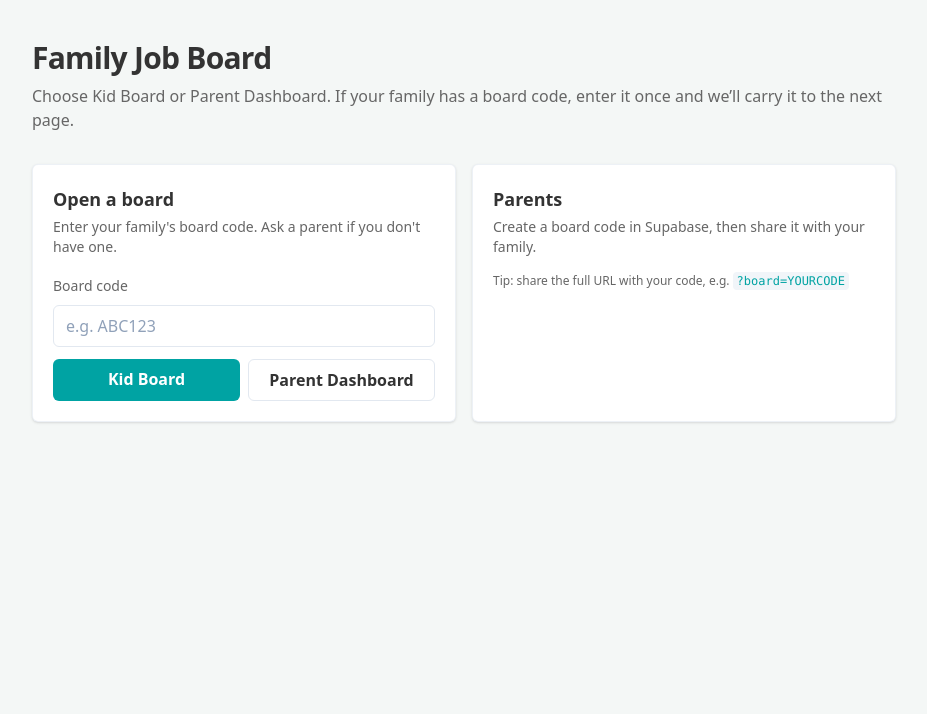
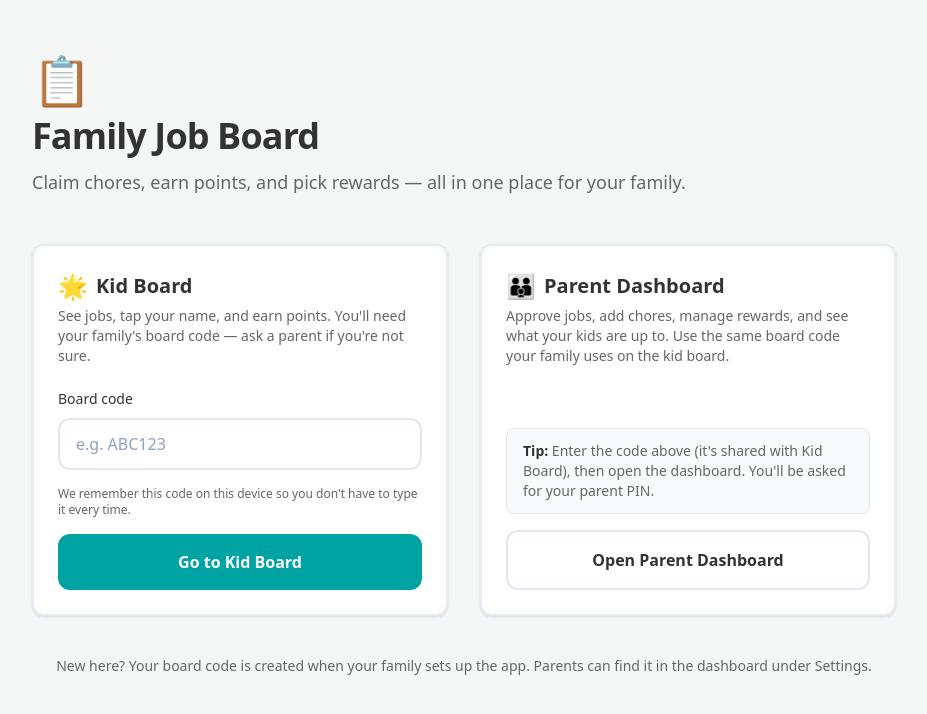
Before and after one commit to FalseEnigma/family-job-board, a Next.js app: page / in a window 1280 px wide. Shown: the top 714 px of the page, without its empty margins (176-1103 px from the left). Built offline with nearby package versions, Linux system fonts and the light colour scheme.

Commit message:
landing page adjust

```diff
--- a/app/page.tsx
+++ b/app/page.tsx
@@ -1,7 +1,9 @@
 'use client'
 
-import { useState } from 'react'
+import { useEffect, useState } from 'react'
 import Link from 'next/link'
+
+const BOARD_CODE_KEY = 'family_job_board_code'
 
 function boardUrl(path: string, code: string | null) {
   if (!code || !code.trim()) return path
@@ -10,67 +12,125 @@ function boardUrl(path: string, code: string | null) {
 
 export default function Home() {
   const [boardCode, setBoardCode] = useState('')
+  const [mounted, setMounted] = useState(false)
+
+  useEffect(() => {
+    setMounted(true)
+    try {
+      const saved = localStorage.getItem(BOARD_CODE_KEY)
+      if (saved) setBoardCode(saved)
+    } catch {
+      /* ignore */
+    }
+  }, [])
+
+  const persistCode = (value: string) => {
+    setBoardCode(value)
+    try {
+      if (value.trim()) {
+        localStorage.setItem(BOARD_CODE_KEY, value.trim())
+      } else {
+        localStorage.removeItem(BOARD_CODE_KEY)
+      }
+    } catch {
+      /* ignore */
+    }
+  }
+
   return (
     <div className="min-h-screen bg-ease-bg text-[#333333]">
-      <main className="mx-auto w-full max-w-4xl px-4 py-10">
-        <header className="flex flex-col gap-2">
-          <h1 className="text-3xl font-bold tracking-tight text-[#333333]">Family Job Board</h1>
-          <p className="text-[#666666]">
-            Choose Kid Board or Parent Dashboard. If your family has a board
-            code, enter it once and we’ll carry it to the next page.
+      <main className="mx-auto w-full max-w-4xl px-4 py-8 sm:py-14">
+        {/* Hero */}
+        <div className="text-center sm:text-left mb-10 sm:mb-12">
+          <p className="text-4xl sm:text-5xl mb-3" aria-hidden>
+            📋
           </p>
-        </header>
+          <h1 className="text-3xl sm:text-4xl font-bold tracking-tight text-[#333333]">
+            Family Job Board
+          </h1>
+          <p className="mt-3 text-lg text-[#666666] max-w-2xl mx-auto sm:mx-0">
+            Claim chores, earn points, and pick rewards — all in one place for
+            your family.
+          </p>
+        </div>
 
-        <section className="mt-8 grid gap-4 lg:grid-cols-2">
-          <div className="rounded-md border border-slate-200/60 bg-white p-5 shadow-sm">
-            <h2 className="text-lg font-bold text-[#333333]">Open a board</h2>
-            <p className="mt-1 text-sm text-[#666666]">
-              Enter your family&apos;s board code. Ask a parent if you don&apos;t have one.
+        <section className="grid gap-6 lg:grid-cols-2 lg:gap-8">
+          {/* Kids path */}
+          <div className="rounded-xl border-2 border-slate-200/80 bg-white p-6 shadow-sm flex flex-col">
+            <div className="flex items-center gap-2 mb-1">
+              <span className="text-2xl" aria-hidden>
+                🌟
+              </span>
+              <h2 className="text-xl font-bold text-[#333333]">Kid Board</h2>
+            </div>
+            <p className="text-sm text-[#666666] mb-5">
+              See jobs, tap your name, and earn points. You&apos;ll need your
+              family&apos;s board code — ask a parent if you&apos;re not sure.
             </p>
 
-            <div className="mt-4 space-y-3">
+            <div className="mt-auto space-y-4">
               <label className="block">
-                <span className="text-sm text-[#666666]">Board code</span>
+                <span className="text-sm font-medium text-[#333333]">
+                  Board code
+                </span>
                 <input
                   type="text"
-                  value={boardCode}
-                  onChange={e => setBoardCode(e.target.value)}
+                  value={mounted ? boardCode : ''}
+                  onChange={e => persistCode(e.target.value)}
                   placeholder="e.g. ABC123"
-                  className="mt-2 w-full rounded-md border border-slate-200 px-3 py-2 text-[#333333] placeholder:text-slate-400 outline-none focus:border-ease-teal focus:ring-1 focus:ring-ease-teal"
+                  autoComplete="off"
+                  className="mt-2 w-full rounded-xl border-2 border-slate-200 px-4 py-3 text-base text-[#333333] placeholder:text-slate-400 outline-none focus:border-ease-teal focus:ring-2 focus:ring-ease-teal/20"
                 />
               </label>
-
-              <div className="grid gap-2 sm:grid-cols-2">
-                <Link
-                  href={boardUrl('/board', boardCode)}
-                  className="rounded-md bg-ease-teal px-4 py-2 font-semibold text-white hover:bg-ease-teal-hover text-center"
-                >
-                  Kid Board
-                </Link>
-                <Link
-                  href={boardUrl('/parent', boardCode)}
-                  className="rounded-md border border-slate-200 px-4 py-2 font-semibold text-[#333333] hover:bg-slate-50 text-center"
-                >
-                  Parent Dashboard
-                </Link>
-              </div>
+              <p className="text-xs text-[#666666]">
+                We remember this code on this device so you don&apos;t have to
+                type it every time.
+              </p>
+              <Link
+                href={boardUrl('/board', boardCode)}
+                className="block w-full rounded-xl bg-ease-teal px-4 py-4 text-center text-base font-semibold text-white hover:bg-ease-teal-hover active:scale-[0.99] transition-transform"
+              >
+                Go to Kid Board
+              </Link>
             </div>
           </div>
 
-          <div className="rounded-md border border-slate-200/60 bg-white p-5 shadow-sm">
-            <h2 className="text-lg font-bold text-[#333333]">Parents</h2>
-            <p className="mt-1 text-sm text-[#666666]">
-              Create a board code in Supabase, then share it with your family.
+          {/* Parents path */}
+          <div className="rounded-xl border-2 border-slate-200/80 bg-white p-6 shadow-sm flex flex-col">
+            <div className="flex items-center gap-2 mb-1">
+              <span className="text-2xl" aria-hidden>
+                👪
+              </span>
+              <h2 className="text-xl font-bold text-[#333333]">
+                Parent Dashboard
+              </h2>
+            </div>
+            <p className="text-sm text-[#666666] mb-5">
+              Approve jobs, add chores, manage rewards, and see what your kids
+              are up to. Use the same board code your family uses on the kid
+              board.
             </p>
 
-            <div className="mt-4 text-xs text-[#666666]">
-              Tip: share the full URL with your code, e.g.{" "}
-              <code className="rounded bg-slate-100 px-1 py-0.5 text-ease-teal">
-                ?board=YOURCODE
-              </code>
+            <div className="mt-auto space-y-4">
+              <div className="rounded-lg bg-slate-50 border border-slate-200 px-4 py-3 text-sm text-[#666666]">
+                <strong className="text-[#333333]">Tip:</strong> Enter the code
+                above (it&apos;s shared with Kid Board), then open the
+                dashboard. You&apos;ll be asked for your parent PIN.
+              </div>
+              <Link
+                href={boardUrl('/parent', boardCode)}
+                className="block w-full rounded-xl border-2 border-slate-200 bg-white px-4 py-4 text-center text-base font-semibold text-[#333333] hover:bg-slate-50 hover:border-ease-teal/40 active:scale-[0.99] transition-transform"
+              >
+                Open Parent Dashboard
+              </Link>
             </div>
           </div>
         </section>
+
+        <p className="mt-10 text-center text-sm text-[#666666]">
+          New here? Your board code is created when your family sets up the app.
+          Parents can find it in the dashboard under Settings.
+        </p>
       </main>
     </div>
   )
```
Also changed, not shown: app/parent/page.tsx (+121 -78 lines).
